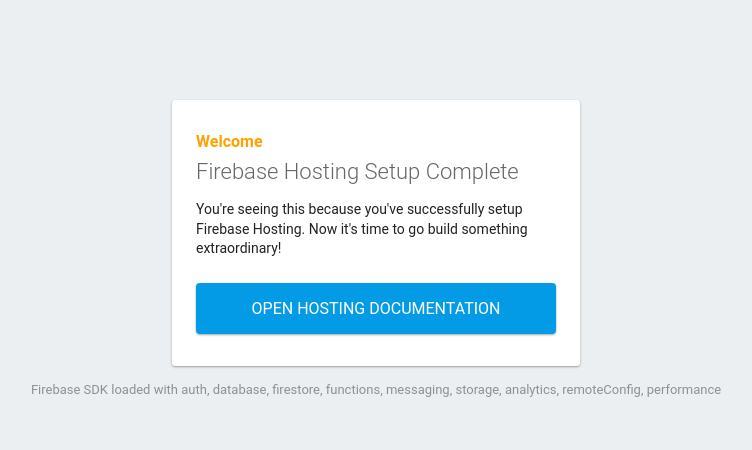
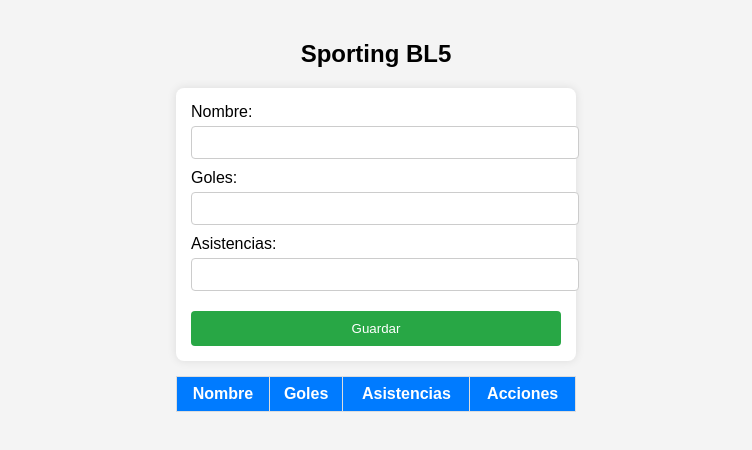
Before and after one commit to flap93/sportingBl5Web, a plain HTML site: page public/index.html in a window 1280 px wide. Shown: the whole page, without its empty margins (264-1016 px from the left). Drawn offline with Linux system fonts and the light colour scheme; some packages are replaced by stand-ins of ours; no server answers.

Commit message:
trying to fix error of deployment

```diff
--- a/public/index.html
+++ b/public/index.html
@@ -1,89 +1,190 @@
 <!DOCTYPE html>
-<html>
-  <head>
-    <meta charset="utf-8">
-    <meta name="viewport" content="width=device-width, initial-scale=1">
-    <title>Welcome to Firebase Hosting</title>
+<html lang="en">
+    <head>
+        <meta charset="UTF-8" />
+        <meta name="viewport" content="width=device-width, initial-scale=1.0" />
+        <title>Sporitng BL5</title>
 
-    <!-- update the version number as needed -->
-    <script defer src="/__/firebase/11.3.1/firebase-app-compat.js"></script>
-    <!-- include only the Firebase features as you need -->
-    <script defer src="/__/firebase/11.3.1/firebase-auth-compat.js"></script>
-    <script defer src="/__/firebase/11.3.1/firebase-database-compat.js"></script>
-    <script defer src="/__/firebase/11.3.1/firebase-firestore-compat.js"></script>
-    <script defer src="/__/firebase/11.3.1/firebase-functions-compat.js"></script>
-    <script defer src="/__/firebase/11.3.1/firebase-messaging-compat.js"></script>
-    <script defer src="/__/firebase/11.3.1/firebase-storage-compat.js"></script>
-    <script defer src="/__/firebase/11.3.1/firebase-analytics-compat.js"></script>
-    <script defer src="/__/firebase/11.3.1/firebase-remote-config-compat.js"></script>
-    <script defer src="/__/firebase/11.3.1/firebase-performance-compat.js"></script>
-    <!--
-      initialize the SDK after all desired features are loaded, set useEmulator to false
-      to avoid connecting the SDK to running emulators.
-    -->
-    <script defer src="/__/firebase/init.js?useEmulator=true"></script>
+        <script type="module">
+            import { initializeApp } from "https://www.gstatic.com/firebasejs/11.3.1/firebase-app.js";
+            import { getAnalytics } from "https://www.gstatic.com/firebasejs/11.3.1/firebase-analytics.js";
+            import {
+                getFirestore,
+                collection,
+                getDocs,
+                addDoc,
+                updateDoc,
+                deleteDoc,
+                doc,
+            } from "https://www.gstatic.com/firebasejs/11.3.1/firebase-firestore.js";
 
-    <style media="screen">
-      body { background: #ECEFF1; color: rgba(0,0,0,0.87); font-family: Roboto, Helvetica, Arial, sans-serif; margin: 0; padding: 0; }
-      #message { background: white; max-width: 360px; margin: 100px auto 16px; padding: 32px 24px; border-radius: 3px; }
-      #message h2 { color: #ffa100; font-weight: bold; font-size: 16px; margin: 0 0 8px; }
-      #message h1 { font-size: 22px; font-weight: 300; color: rgba(0,0,0,0.6); margin: 0 0 16px;}
-      #message p { line-height: 140%; margin: 16px 0 24px; font-size: 14px; }
-      #message a { display: block; text-align: center; background: #039be5; text-transform: uppercase; text-decoration: none; color: white; padding: 16px; border-radius: 4px; }
-      #message, #message a { box-shadow: 0 1px 3px rgba(0,0,0,0.12), 0 1px 2px rgba(0,0,0,0.24); }
-      #load { color: rgba(0,0,0,0.4); text-align: center; font-size: 13px; }
-      @media (max-width: 600px) {
-        body, #message { margin-top: 0; background: white; box-shadow: none; }
-        body { border-top: 16px solid #ffa100; }
-      }
-    </style>
-  </head>
-  <body>
-    <div id="message">
-      <h2>Welcome</h2>
-      <h1>Firebase Hosting Setup Complete</h1>
-      <p>You're seeing this because you've successfully setup Firebase Hosting. Now it's time to go build something extraordinary!</p>
-      <a target="_blank" href="https://firebase.google.com/docs/hosting/">Open Hosting Documentation</a>
-    </div>
-    <p id="load">Firebase SDK Loading&hellip;</p>
+            const firebaseConfig = {
+                apiKey: "AIzaSyDcrh3Zto80QZo80nncUi5ImoyuovqGfD0",
+                authDomain: "sportingbl5-382c0.firebaseapp.com",
+                projectId: "sportingbl5-382c0",
+                storageBucket: "sportingbl5-382c0.firebasestorage.app",
+                messagingSenderId: "447577437131",
+                appId: "1:447577437131:web:21b51b75ca6ba3711ebc4e",
+                measurementId: "G-768JMST9YT",
+            };
 
-    <script>
-      document.addEventListener('DOMContentLoaded', function() {
-        const loadEl = document.querySelector('#load');
-        // // 🔥🔥🔥🔥🔥🔥🔥🔥🔥🔥🔥🔥🔥🔥🔥🔥🔥🔥🔥🔥🔥🔥🔥🔥🔥🔥🔥🔥🔥🔥🔥
-        // // The Firebase SDK is initialized and available here!
-        //
-        // firebase.auth().onAuthStateChanged(user => { });
-        // firebase.database().ref('/path/to/ref').on('value', snapshot => { });
-        // firebase.firestore().doc('/foo/bar').get().then(() => { });
-        // firebase.functions().httpsCallable('yourFunction')().then(() => { });
-        // firebase.messaging().requestPermission().then(() => { });
-        // firebase.storage().ref('/path/to/ref').getDownloadURL().then(() => { });
-        // firebase.analytics(); // call to activate
-        // firebase.analytics().logEvent('tutorial_completed');
-        // firebase.performance(); // call to activate
-        //
-        // // 🔥🔥🔥🔥🔥🔥🔥🔥🔥🔥🔥🔥🔥🔥🔥🔥🔥🔥🔥🔥🔥🔥🔥🔥🔥🔥🔥🔥🔥🔥🔥
+            const app = initializeApp(firebaseConfig);
+            const analytics = getAnalytics(app);
+            const db = getFirestore(app);
 
-        try {
-          let app = firebase.app();
-          let features = [
-            'auth',
-            'database',
-            'firestore',
-            'functions',
-            'messaging',
-            'storage',
-            'analytics',
-            'remoteConfig',
-            'performance',
-          ].filter(feature => typeof app[feature] === 'function');
-          loadEl.textContent = `Firebase SDK loaded with ${features.join(', ')}`;
-        } catch (e) {
-          console.error(e);
-          loadEl.textContent = 'Error loading the Firebase SDK, check the console.';
-        }
-      });
-    </script>
-  </body>
+            document.addEventListener("DOMContentLoaded", async function () {
+                // Agregar estilos dinámicamente
+                const style = document.createElement("style");
+                style.innerHTML = `
+                    body {
+                        font-family: Arial, sans-serif;
+                        max-width: 400px;
+                        margin: auto;
+                        padding: 20px;
+                        background-color: #f4f4f4;
+                    }
+                    h2 {
+                        text-align: center;
+                    }
+                    form {
+                        background: white;
+                        padding: 15px;
+                        border-radius: 8px;
+                        box-shadow: 0 0 10px rgba(0, 0, 0, 0.1);
+                    }
+                    label {
+                        display: block;
+                        margin-bottom: 10px;
+                    }
+                    input {
+                        width: 100%;
+                        padding: 8px;
+                        margin-top: 5px;
+                        border: 1px solid #ccc;
+                        border-radius: 4px;
+                    }
+                    button {
+                        width: 100%;
+                        padding: 10px;
+                        background: #28a745;
+                        color: white;
+                        border: none;
+                        border-radius: 4px;
+                        cursor: pointer;
+                        margin-top: 10px;
+                    }
+                    button:hover {
+                        background: #218838;
+                    }
+                    table {
+                        width: 100%;
+                        background: white;
+                        border-collapse: collapse;
+                        margin-top: 15px;
+                    }
+                    th, td {
+                        border: 1px solid #ddd;
+                        padding: 8px;
+                        text-align: center;
+                    }
+                    th {
+                        background: #007bff;
+                        color: white;
+                    }
+                    td button {
+                        background: #dc3545;
+                        border: none;
+                        padding: 5px;
+                        color: white;
+                        cursor: pointer;
+                        border-radius: 3px;
+                    }
+                    td button:hover {
+                        background: #c82333;
+                    }
+                `;
+                document.head.appendChild(style);
+
+                // Crear el contenedor de la app
+                const appDiv = document.createElement("div");
+                appDiv.id = "app";
+                appDiv.innerHTML = `
+                    <h2>Sporting BL5</h2>
+                    <form id="playerForm">
+                        <label>Nombre: <input type="text" id="name" required /></label>
+                        <label>Goles: <input type="number" id="goals" min="0" /></label>
+                        <label>Asistencias: <input type="number" id="assists" min="0" /></label>
+                        <button type="submit">Guardar</button>
+                    </form>
+                    <table>
+                        <thead>
+                            <tr>
+                                <th>Nombre</th>
+                                <th>Goles</th>
+                                <th>Asistencias</th>
+                                <th>Acciones</th>
+                            </tr>
+                        </thead>
+                        <tbody id="playerList"></tbody>
+                    </table>
+                `;
+                document.body.appendChild(appDiv);
+
+                const playerForm = document.getElementById("playerForm");
+                const playerList = document.getElementById("playerList");
+
+                async function loadPlayers() {
+                    playerList.innerHTML = "";
+                    const querySnapshot = await getDocs(collection(db, "players"));
+                    querySnapshot.forEach((doc) => {
+                        const player = doc.data();
+                        const row = document.createElement("tr");
+                        row.innerHTML = `
+                            <td>${player.name}</td>
+                            <td>${player.goals}</td>
+                            <td>${player.assists}</td>
+                            <td>
+                                <button onclick="editPlayer('${doc.id}', '${player.name}', ${player.goals}, ${player.assists})">Editar</button>
+                                <button onclick="deletePlayer('${doc.id}')">Eliminar</button>
+                            </td>
+                        `;
+                        playerList.appendChild(row);
+                    });
+                }
+
+                playerForm.addEventListener("submit", async (e) => {
+                    e.preventDefault();
+                    const name = document.getElementById("name").value;
+                    const goals = parseInt(document.getElementById("goals").value) || 0;
+                    const assists = parseInt(document.getElementById("assists").value) || 0;
+                    if (!name) return alert("Introduce un nombre");
+
+                    const editingId = playerForm.dataset.editingId;
+                    if (editingId) {
+                        await updateDoc(doc(db, "players", editingId), { name, goals, assists });
+                        delete playerForm.dataset.editingId;
+                    } else {
+                        await addDoc(collection(db, "players"), { name, goals, assists });
+                    }
+                    playerForm.reset();
+                    loadPlayers();
+                });
+
+                window.editPlayer = function (id, name, goals, assists) {
+                    document.getElementById("name").value = name;
+                    document.getElementById("goals").value = goals;
+                    document.getElementById("assists").value = assists;
+                    playerForm.dataset.editingId = id;
+                };
+
+                window.deletePlayer = async function (id) {
+                    await deleteDoc(doc(db, "players", id));
+                    loadPlayers();
+                };
+
+                loadPlayers();
+            });
+        </script>
+    </head>
+    <body></body>
 </html>
```
